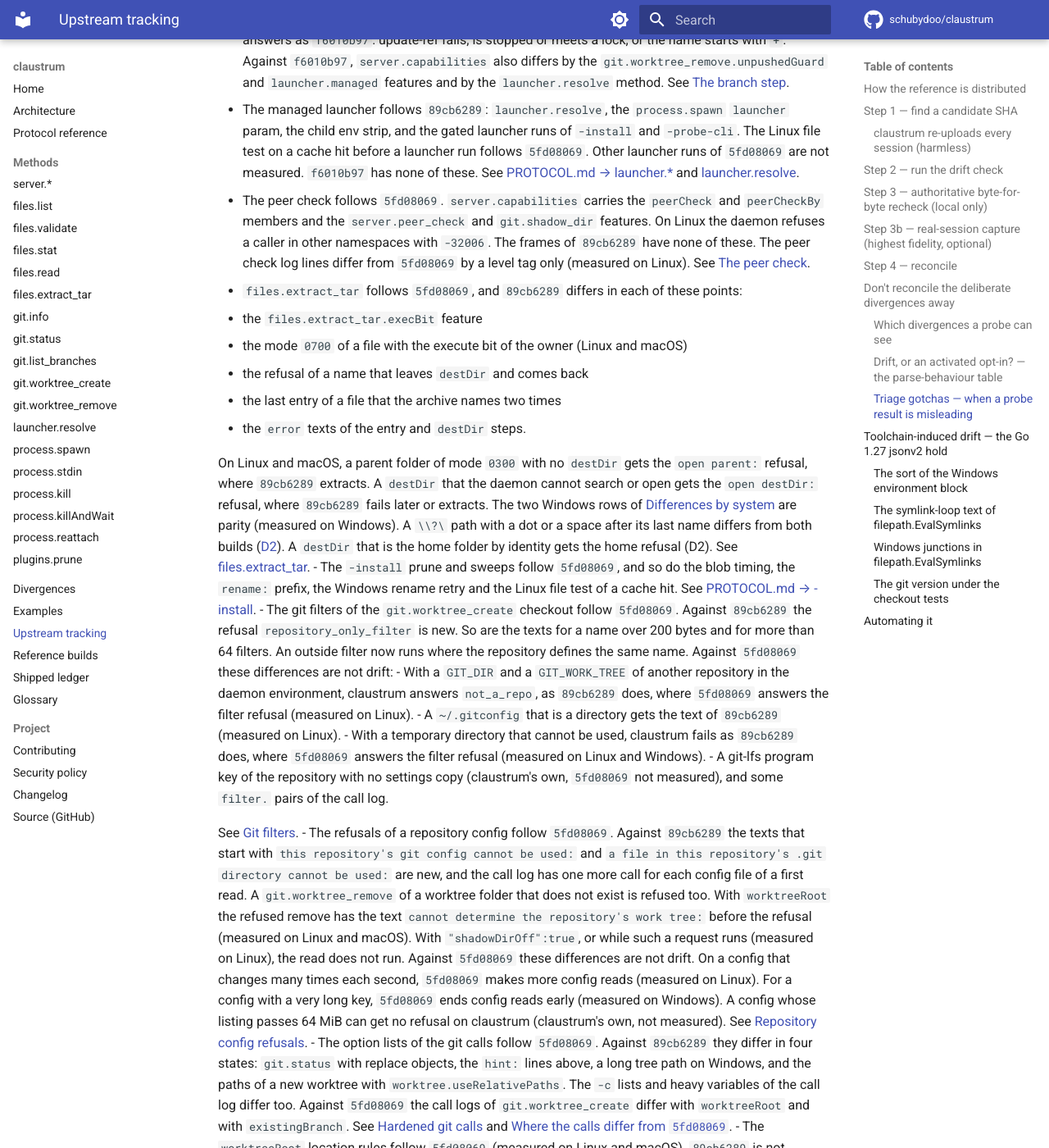
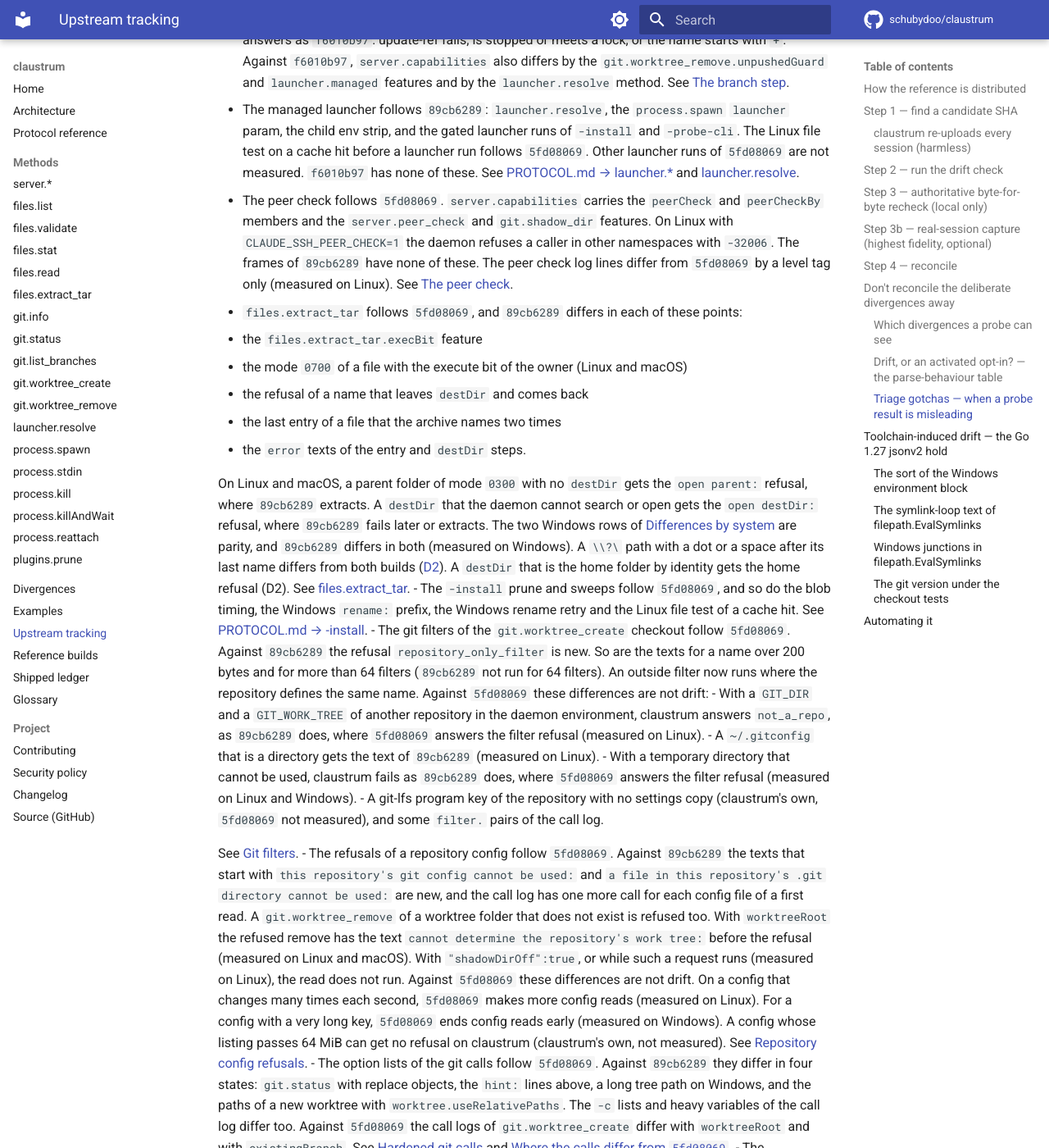
Before and after one commit to schubydoo/claustrum, an MkDocs documentation site: the page built from docs/UPSTREAM-TRACKING.md, in a window 1280 px wide and 1400 px high, scrolled down 7620 px. Shown: the whole window at 82% size. Built offline with MkDocs 1.6.1 and Material for MkDocs 9.7.7, drawn with Linux system fonts in a browser that asks for light colours; comment, search, counter and statistics services are not loaded; some of the changed text lies outside the part shown.

Commit message:
docs: scope the last triage marks of the git and files cut
Co-Authored-By: Claude Opus 5.5 <noreply@anthropic.com>

```diff
--- a/docs/UPSTREAM-TRACKING.md
+++ b/docs/UPSTREAM-TRACKING.md
@@ -224,7 +224,7 @@ Some flags are claustrum's own and have no entry: `-token-fd`
 So is the skip of the kill signal for a child that already ended
 ([process.kill → Differences from the reference](protocol/process-kill.md#differences-from-the-reference)).
 So is a rule of `process.killAndWait`. During the exit drain it sends no first
-signal. `KILL` goes to the group at once, as on the reference
+signal. On Linux and macOS `KILL` goes to the group at once, as on the reference
 ([A request during the exit drain](protocol/process-killandwait.md#a-request-during-the-exit-drain)).
 Check those before you conclude that something is drift.
 
@@ -327,7 +327,7 @@ the linked pages. The history of each build is in
   [launcher.resolve](protocol/launcher-resolve.md).
 - The peer check follows `5fd08069`. `server.capabilities` carries the
   `peerCheck` and `peerCheckBy` members and the `server.peer_check` and
-  `git.shadow_dir` features. On Linux the daemon refuses a caller in other
+  `git.shadow_dir` features. On Linux with `CLAUDE_SSH_PEER_CHECK=1` the daemon refuses a caller in other
   namespaces with `-32006`. The frames of `89cb6289` have none of these. The
   peer check log lines differ from `5fd08069` by a level tag only (measured on
   Linux). See [The peer check](protocol/server.md#the-peer-check).
@@ -344,16 +344,17 @@ the linked pages. The history of each build is in
   cannot search or open gets the `open destDir:` refusal, where `89cb6289` fails
   later or extracts. The two Windows rows of
   [Differences by system](protocol/files-extract-tar.md#differences-by-system)
-  are parity (measured on Windows). A `\\?\` path with a dot or a space after its
+  are parity, and `89cb6289` differs in both (measured on Windows). A `\\?\` path with a dot or a space after its
   last name differs from both builds ([D2](DIVERGENCES.md#d2)). A `destDir` that
   is the home folder by identity gets the home refusal (D2). See
   [files.extract_tar](protocol/files-extract-tar.md).
 - The `-install` prune and sweeps follow `5fd08069`, and so do the blob timing,
-  the `rename: ` prefix, the Windows rename retry and the Linux file test of a
+  the Windows `rename: ` prefix, the Windows rename retry and the Linux file test of a
   cache hit. See [PROTOCOL.md → -install](PROTOCOL.md#-install-ensure-the-agent-cli).
 - The git filters of the `git.worktree_create` checkout follow `5fd08069`. Against
   `89cb6289` the refusal `repository_only_filter` is new. So are the texts for a
-  name over 200 bytes and for more than 64 filters. An outside filter now runs
+  name over 200 bytes and for more than 64 filters (`89cb6289` not run for 64
+  filters). An outside filter now runs
   where the repository defines the same name. Against `5fd08069` these differences are not drift:
   - With a `GIT_DIR` and a `GIT_WORK_TREE` of another repository in the daemon
     environment, claustrum answers `not_a_repo`, as `89cb6289` does, where
```
